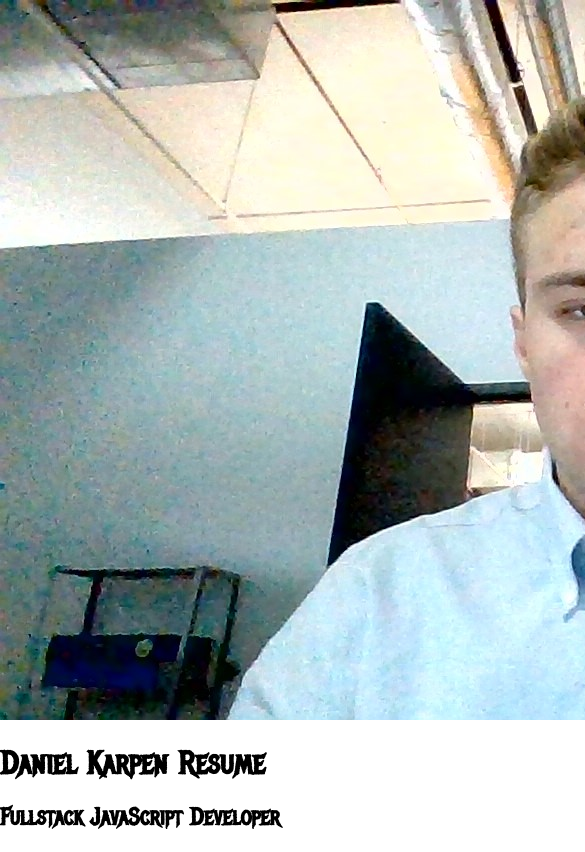
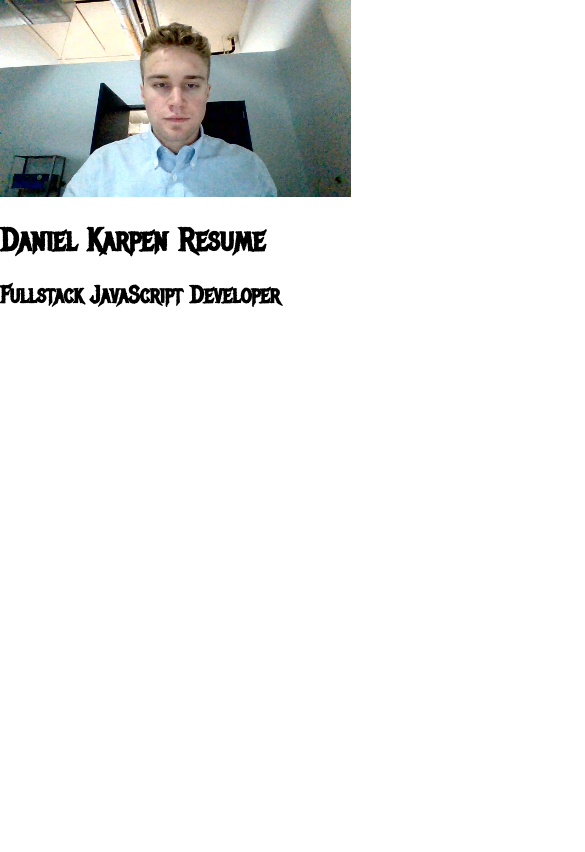
Before and after one commit to danielkarpen/portfolio, a website: page index.html in a window 390 px wide. Shown: the top 852 px of the page, 585 px wide, since content can reach past the window. Drawn offline with nearby package versions, Linux system fonts and the light colour scheme.

Commit message:
make images responsive

```diff
--- a/style.css
+++ b/style.css
@@ -4,3 +4,6 @@ body {
   font-family: "Metal Mania", -apple-system, BlinkMacSystemFont, "Segoe UI",
     Roboto, Oxygen, Ubuntu, Cantarell, "Open Sans", "Helvetica Neue", sans-serif;
 }
+img {
+  max-width: 90%;
+}
```
